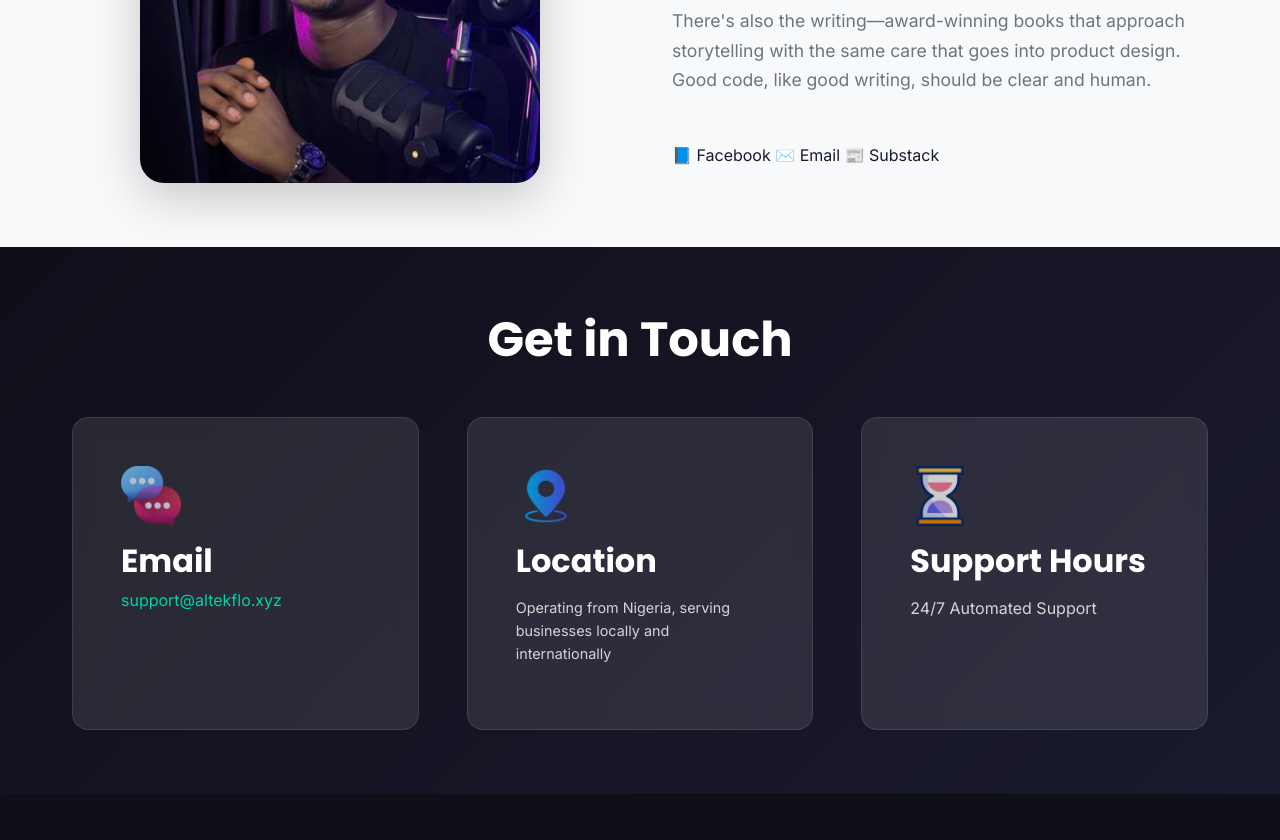
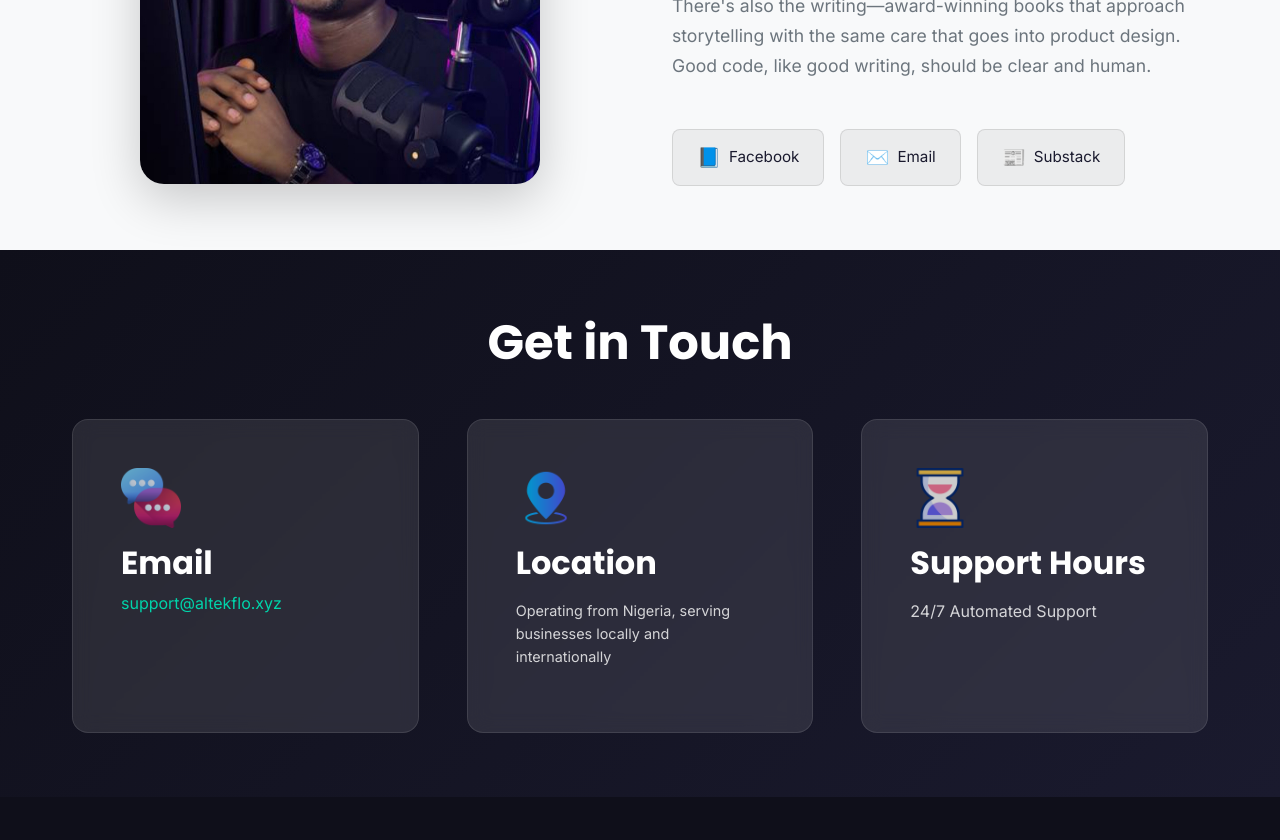
Before and after one commit to Shadd1e/altekflo-website, a plain HTML site: page index.html in a window 1280 px wide. Shown: the part 3060-3900 px from the top of the page. Drawn offline with Linux system fonts and the light colour scheme.

Commit message:
Add founder social links styling and cleanup
Added styling for founder social links and removed old founder-tags styles.

```diff
--- a/css/style.css
+++ b/css/style.css
@@ -740,11 +740,46 @@ a {
     margin-bottom: var(--spacing-lg);
 }
 
+/* Founder Social Links Styling - ADDED THIS */
+.founder-social-links {
+    display: flex;
+    flex-wrap: wrap;
+    gap: 1rem;
+    margin-top: 2rem;
+    justify-content: center;
+}
+
+.social-link {
+    display: inline-flex;
+    align-items: center;
+    gap: 0.5rem;
+    padding: 0.75rem 1.5rem;
+    background: rgba(0, 0, 0, 0.05);
+    border-radius: 8px;
+    text-decoration: none;
+    color: inherit;
+    transition: all 0.3s ease;
+    border: 1px solid rgba(0, 0, 0, 0.1);
+}
+
+.social-link:hover {
+    background: rgba(0, 0, 0, 0.1);
+    transform: translateY(-2px);
+    box-shadow: 0 4px 12px rgba(0, 0, 0, 0.1);
+}
+
+.social-icon {
+    font-size: 1.2rem;
+}
+
+.social-text {
+    font-weight: 500;
+    font-size: 0.95rem;
+}
+
+/* Remove old founder-tags styles since we're using social links instead */
 .founder-tags {
-    display: flex;
-    gap: var(--spacing-sm);
-    justify-content: center;
-    flex-wrap: wrap;
+    display: none;
 }
 
 .tag {
@@ -1090,7 +1125,7 @@ a {
         text-align: left;
     }
 
-    .founder-tags {
+    .founder-social-links {
         justify-content: flex-start;
     }
 
```
